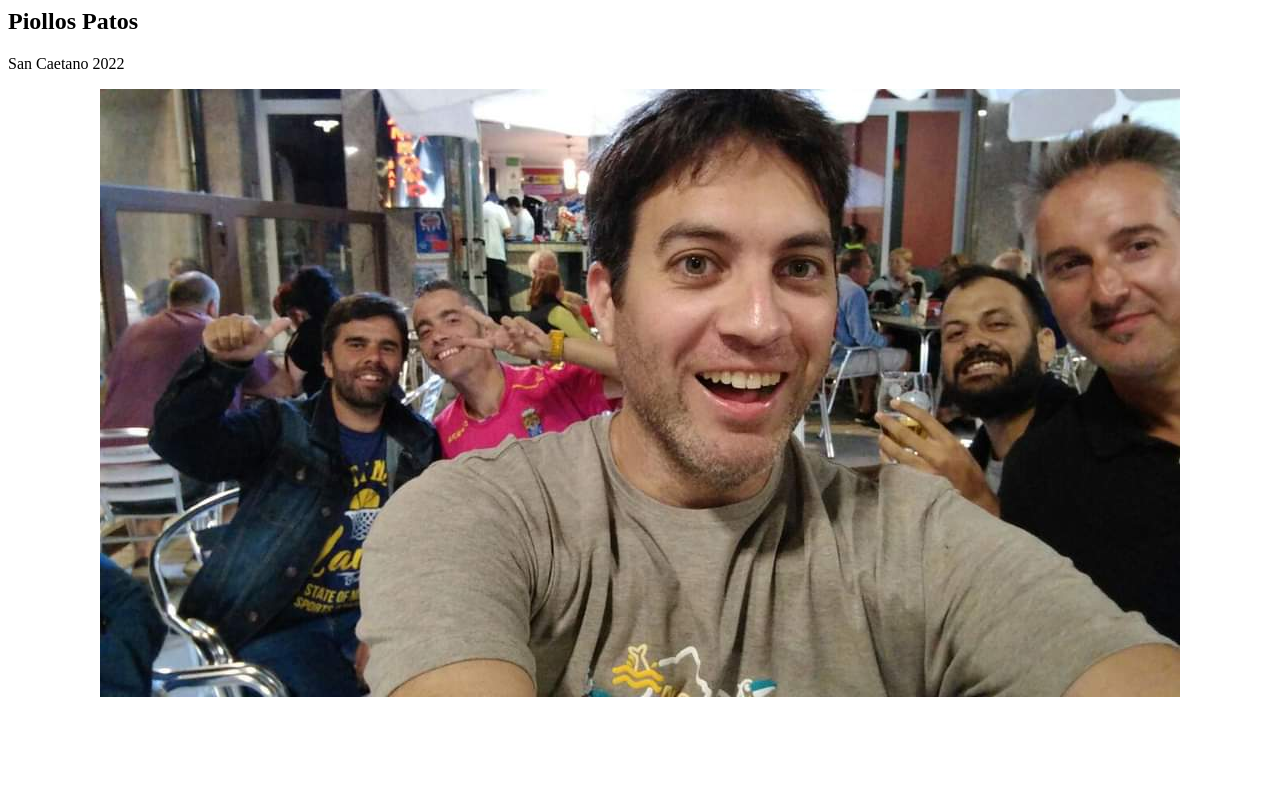
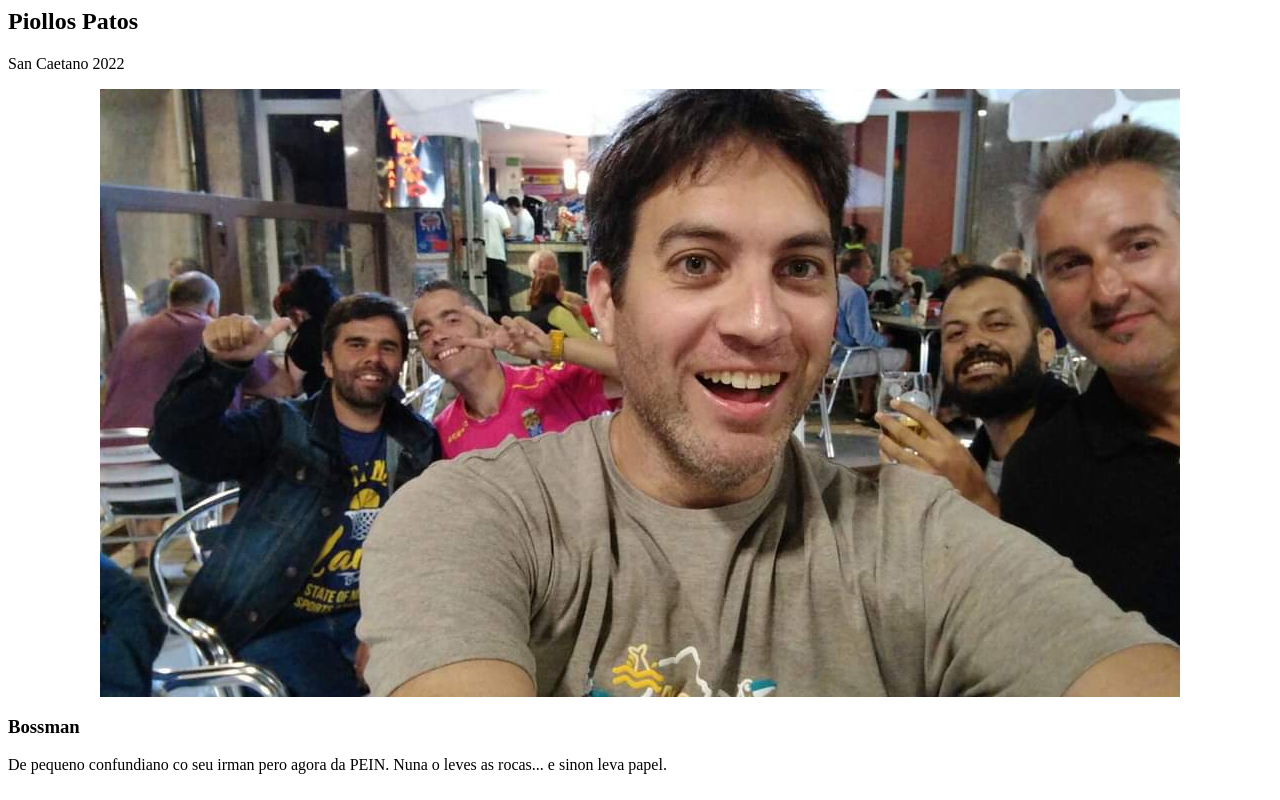
Before and after one commit to piollos-patos/piollos-patos.github.io, a plain HTML site: page index.html in a window 1280 px wide. Drawn offline with Linux system fonts and the light colour scheme.

Commit message:
Add bossman

```diff
--- a/index.html
+++ b/index.html
@@ -9,5 +9,9 @@
     <div style="text-align: center">
       <img src="images/pandilla.jpg" width="1080" height="608"/>
     </div>
+
+
+    <h3>Bossman</h3>
+    <p>De pequeno confundiano co seu irman pero agora da PEIN. Nuna o leves as rocas... e sinon leva papel.</p>
   </body>
 </html>
```
